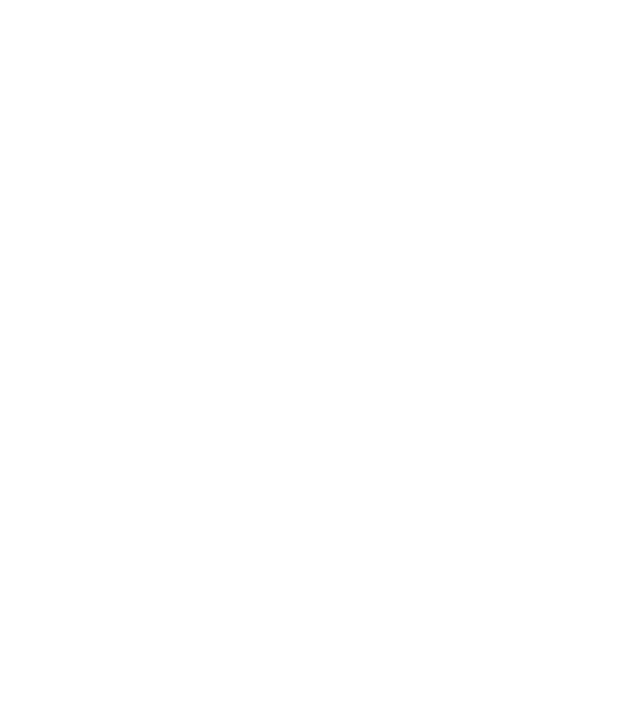
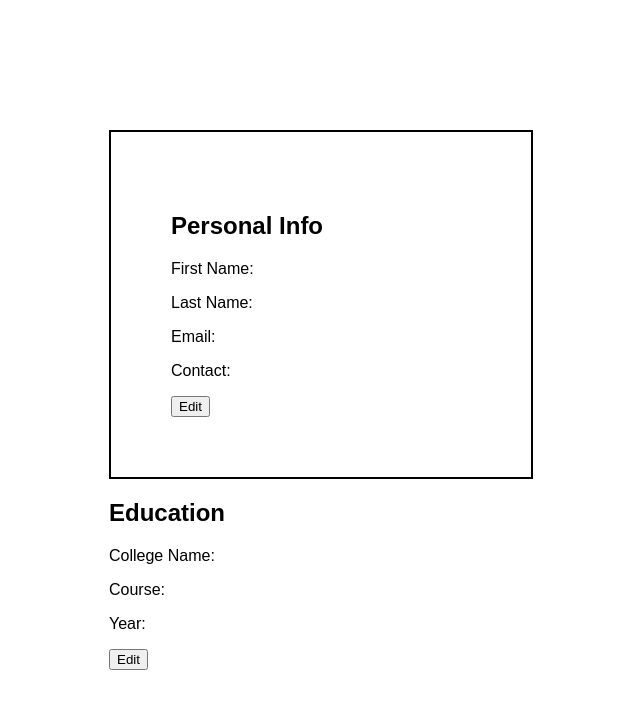
Before and after one commit to diti3119/react-website, a React (Create React App) app: page /profilePage in a window 1280 px wide. Shown: the top 708 px of the page, without its empty margins (319-959 px from the left). Built offline with nearby package versions, Linux system fonts and the light colour scheme.

Commit message:
your update meassge here

```diff
--- a/package.json
+++ b/package.json
@@ -4,6 +4,7 @@
   "private": true,
   "dependencies": {
     "axios": "^1.7.9",
+    "bootstrap": "^5.3.3",
     "cra-template": "1.2.0",
     "react": "^19.0.0",
     "react-dom": "^19.0.0",
--- a/src/App.js
+++ b/src/App.js
@@ -1,10 +1,11 @@
 import React from "react";
 import { BrowserRouter as Router, Routes, Route } from "react-router-dom";
+
 import Login from "./component/Login";
 import Signup from "./component/Signup";
-import ProfilePage from "src/component/profilePage";
-import PersonalInfo from "src/component/PersonalInfo";
-
+import ProfilePage from "./component/ProfilePage";
+import PersonalInfo from "./component/PersonalInfo";
+import Education from "./component/Education";
 
 
 
@@ -18,9 +19,8 @@ function App() {
         <Route path="/" element={<Login/>} />
         <Route path="/signup" element={<Signup />} />
         <Route  path="/personalInfo" element={<personalInfo/>}/>
-        <Route  path="/profilePage" element={<profilePage/>}/>
+        <Route  path="/profilePage" element={<ProfilePage/>}/>
       </Routes>
-
     </Router>
 
   );
--- a/src/component/Education.js
+++ b/src/component/Education.js
@@ -2,7 +2,7 @@ import React from "react";
 
 function Education({ education, onChange, editing, onSave, onEdit }) {
   return (
-    <div className="education">
+    <div className="education" style={{width:"200px"}}>
       <h2>Education</h2>
       {editing ? (
         education.map((edu, index) => (
--- a/src/component/Login.js
+++ b/src/component/Login.js
@@ -11,7 +11,7 @@ function Login() {
   };
 
   return (
-    <div className="login-container" style={{backgroundColor:"skyblue", height:"220px", padding:"30px", borderRadius:"20px"}}>
+    <div className="login-container" style={{backgroundColor:"skyblue", height:"20px", padding:"30px", borderRadius:"20px"}}>
       <h2 style={{textAlign:"center"}}>Login</h2>
       <form onSubmit={handleSubmit} >
         <div style={{margin:"10px 0 0 0"}}>
--- a/src/component/PersonalInfo.js
+++ b/src/component/PersonalInfo.js
@@ -2,45 +2,67 @@ import React from "react";
 
 function PersonalInfo({ personalInfo, onChange, editing, onSave, onEdit }) {
   return (
-    <div className="personal-info">
+    <div className="personal-info" style={{border:"2px solid black", padding:"60px",width:"300px"}}>
       <form>
       <h2>Personal Info</h2>
       {editing ? (
         <div>
-          <label>First Name:</label>
+
+         <label>First Name:</label>
           <input
             type="text"
             value={personalInfo.firstName}
             onChange={(e) => onChange("firstName", e.target.value)}
           />
+
+
           <br />
+
+
+
+
           <label>Last Name:</label>
           <input
             type="text"
             value={personalInfo.lastName}
             onChange={(e) => onChange("lastName", e.target.value)}
           />
+
+
+
+
           <br />
+
+
+
           <label>Email:</label>
           <input
             type="email"
             value={personalInfo.email}
             onChange={(e) => onChange("email", e.target.value)}
           />
+
+
+
           <br />
+
+
+
           <label>Contact:</label>
           <input
             type="text"
             value={personalInfo.contact}
             onChange={(e) => onChange("contact", e.target.value)}
           />
+
+
+
           <br />
-          <label>Avatar URL:</label>
-          <input
-            type="text"
-            value={personalInfo.avatarUrl}
-            onChange={(e) => onChange("avatarUrl", e.target.value)}
-          />
+
+
+          <div>
+
+          </div>
           <br />
           <button onClick={onSave}>Save</button>
         </div>
@@ -50,7 +72,7 @@ function PersonalInfo({ personalInfo, onChange, editing, onSave, onEdit }) {
           <p>Last Name: {personalInfo.lastName}</p>
           <p>Email: {personalInfo.email}</p>
           <p>Contact: {personalInfo.contact}</p>
-          <p>Avatar URL: {personalInfo.avatarUrl}</p>
+
           <button onClick={onEdit}>Edit</button>
         </div>
       )}
--- a/src/component/ProfilePage.js
+++ b/src/component/ProfilePage.js
@@ -23,8 +23,8 @@ function ProfilePage() {
   const [editingEducation, setEditingEducation] = useState(false);
 
   useEffect(() => {
-    const savedPersonalInfo = parse(localStorage.getItem("personal_info"));
-    const savedEducation = parse(localStorage.getItem("education"));
+    const savedPersonalInfo = JSON.parse(localStorage.getItem("personal_info"));
+    const savedEducation = JSON.parse(localStorage.getItem("education"));
 
     if (savedPersonalInfo) setPersonalInfo(savedPersonalInfo);
     if (savedEducation) setEducation(savedEducation);
--- a/src/component/style.css
+++ b/src/component/style.css
@@ -1,4 +1,4 @@
-/* styles/auth.css */
+
 body {
   font-family: Arial, sans-serif;
   margin: 0;
```
Also changed, not shown: 1 other file (tests, documents, lock files or other folders).
